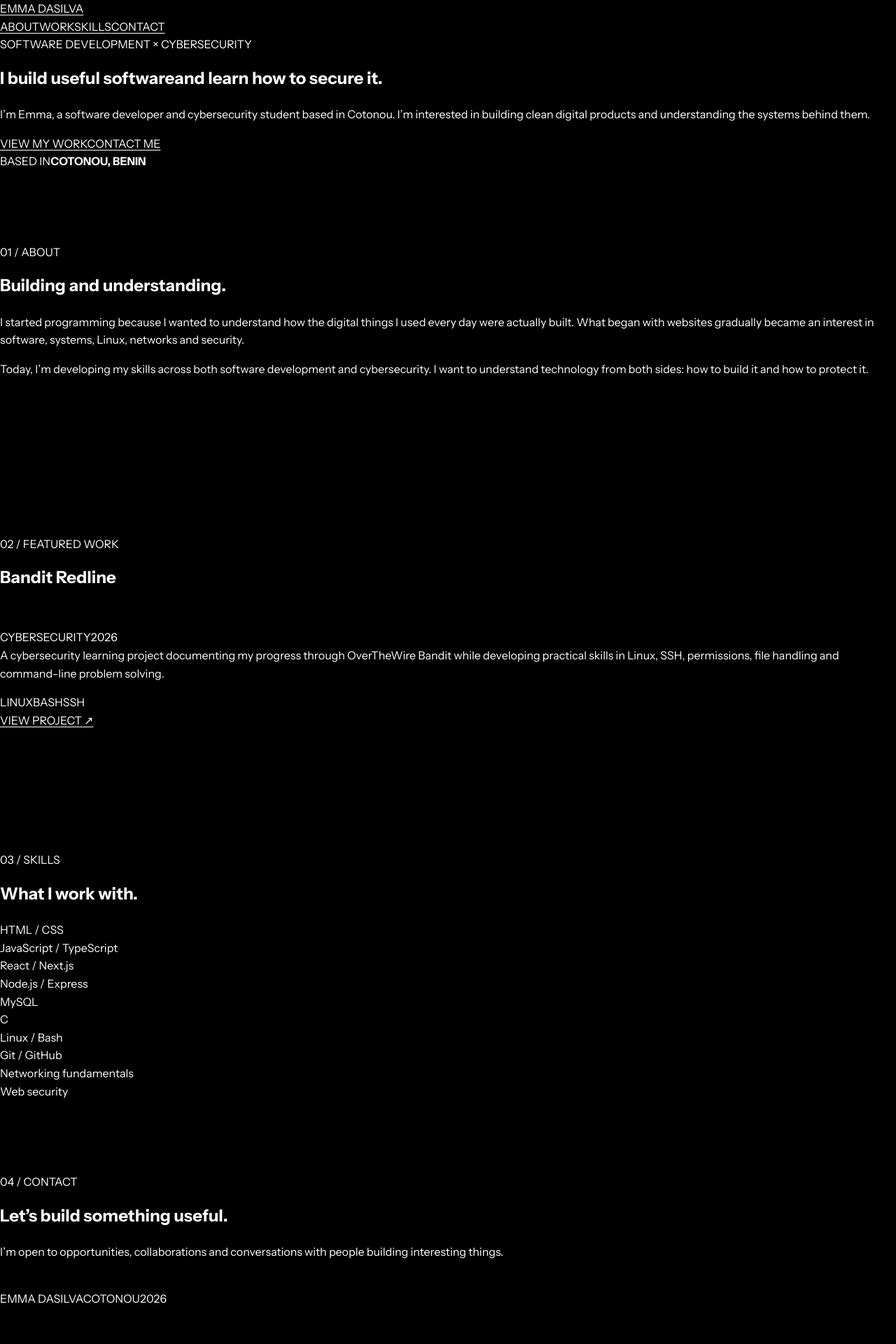
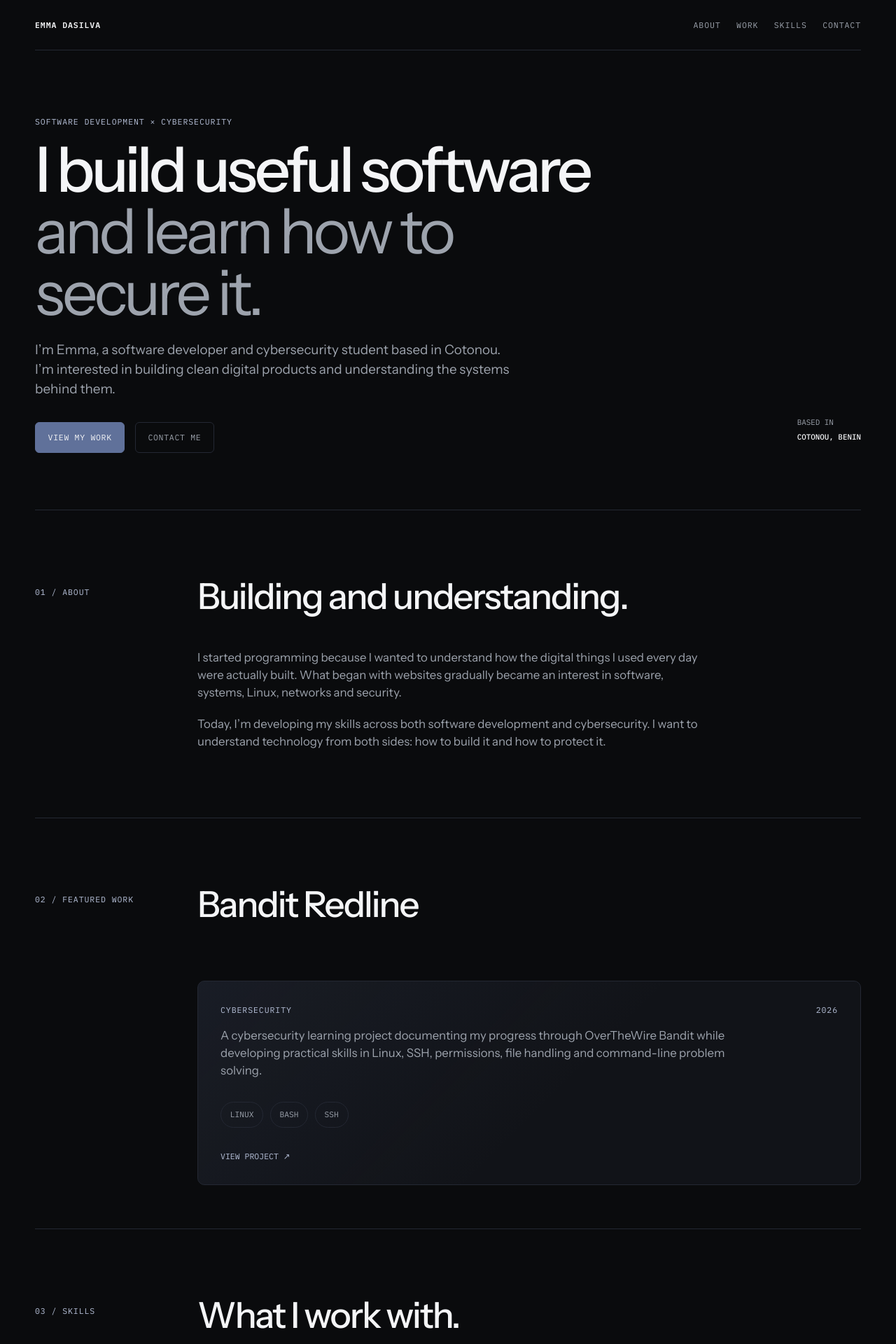
Before and after one commit to emma-dasilva-dev/emma-dasilva-portfolio, a Next.js app: page / in a window 1280 px wide. Shown: the top 1920 px of the page at 70% size. Before the commit the page ends 1877 px from the top, so only its background shows below. Built offline with nearby package versions, Linux system fonts and the light colour scheme.

Commit message:
style: rebuild redesign branch around simple animated UI

```diff
--- a/src/styles/globals.css
+++ b/src/styles/globals.css
@@ -1,27 +1,455 @@
-@import "./tokens.css";
-@import "./utilities.css";
-*,*::before,*::after { box-sizing:border-box; }
-html { width:100%; min-height:100%; color-scheme:dark; background:var(--color-background); overflow-y:auto; scroll-behavior:auto; }
-body { width:100%; min-width:20rem; min-height:100dvh; margin:0; padding:0; background:var(--color-background); color:var(--color-text); font-family:var(--font-sans); font-size:1rem; line-height:1.6; text-rendering:optimizeLegibility; -webkit-font-smoothing:antialiased; -moz-osx-font-smoothing:grayscale; }
-h1,h2,h3,p { margin-block-start:0; }
-img,picture,svg { display:block; max-width:100%; }
-button,input,textarea,select { font:inherit; }
-a { color:inherit; text-decoration-thickness:1px; text-underline-offset:.2em; }
-a:hover { color:var(--color-accent); }
-::selection { background:var(--color-accent); color:var(--color-black); }
-:focus-visible { outline:2px solid var(--color-focus); outline-offset:3px; }
-[id] { scroll-margin-top:var(--space-4); }
-.skip-link { position:fixed; top:var(--space-3); left:var(--space-3); z-index:1000; transform:translateY(-200%); padding:var(--space-2) var(--space-3); border:var(--border-width) solid var(--color-focus); border-radius:var(--radius-sm); background:var(--color-background); color:var(--color-text); }
-.skip-link:focus-visible { transform:translateY(0); }
-.foundation { min-height:100dvh; }
-.foundation__label { margin-bottom:var(--space-3); color:var(--color-accent); font-family:var(--font-mono); font-size:.75rem; letter-spacing:.08em; text-transform:uppercase; }
-.foundation__title { max-width:18ch; margin-bottom:var(--space-4); font-size:clamp(2rem,5vw,3.25rem); line-height:1.08; }
-.foundation__copy { max-width:44rem; margin-bottom:var(--space-6); color:var(--color-text-muted); }
-.foundation__meta { display:flex; flex-wrap:wrap; gap:var(--space-3) var(--space-6); padding-top:var(--space-4); border-top:var(--border-width) solid var(--color-border); color:var(--color-text-muted); font-family:var(--font-mono); font-size:.8125rem; }
+:root {
+  --bg: #0a0b0d;
+  --surface: #111318;
+  --text: #f4f5f7;
+  --muted: #9da3ad;
+  --line: #242833;
+  --accent: #60719a;
+  --accent-deep: #4d5d82;
+  --accent-soft: #b6c0d8;
+  --max: 1180px;
+}
 
-/* macOS-style Finder folders used by the hidden desktop layer */
-[class*="fileIcon"] { position:relative!important; display:block!important; width:64px!important; height:49px!important; margin:4px auto 9px!important; border-radius:6px 7px 8px 8px!important; background:linear-gradient(180deg,#58b7ff 0%,#168be8 100%)!important; box-shadow:inset 0 1px 0 rgba(255,255,255,.48),0 3px 7px rgba(0,0,0,.3)!important; color:transparent!important; font-size:0!important; overflow:visible!important; }
-[class*="fileIcon"]::before { content:""; position:absolute; z-index:-1; top:-8px; left:4px; width:28px; height:15px; border-radius:6px 6px 0 0; background:linear-gradient(180deg,#78c8ff,#45aaf5); box-shadow:inset 0 1px 0 rgba(255,255,255,.5); }
-[class*="fileIcon"]::after { content:""; position:absolute; inset:5px 4px auto; height:1px; border-radius:999px; background:rgba(255,255,255,.28); }
+*,
+*::before,
+*::after {
+  box-sizing: border-box;
+}
 
-@media (prefers-reduced-motion:reduce) { html { scroll-behavior:auto; } *,*::before,*::after { scroll-behavior:auto!important; transition-duration:.01ms!important; animation-duration:.01ms!important; animation-iteration-count:1!important; } }
+html {
+  scroll-behavior: auto;
+  background: var(--bg);
+}
+
+body {
+  margin: 0;
+  min-height: 100vh;
+  background: var(--bg);
+  color: var(--text);
+  font-family: var(--font-instrument-sans), Arial, Helvetica, sans-serif;
+  line-height: 1.5;
+  -webkit-font-smoothing: antialiased;
+}
+
+a {
+  color: inherit;
+  text-decoration: none;
+}
+
+::selection {
+  color: white;
+  background: var(--accent);
+}
+
+main {
+  min-height: 100vh;
+}
+
+.nav-shell,
+.hero,
+.section,
+.contact,
+footer {
+  width: min(calc(100% - 2rem), var(--max));
+  margin-inline: auto;
+}
+
+.nav-shell {
+  min-height: 72px;
+  display: flex;
+  align-items: center;
+  justify-content: space-between;
+  border-bottom: 1px solid var(--line);
+}
+
+.logo,
+.nav-shell nav,
+.eyebrow,
+.section-heading p,
+.project-meta,
+.contact-label,
+footer {
+  font-family: var(--font-ibm-plex-mono), monospace;
+  font-size: 0.72rem;
+  letter-spacing: 0.08em;
+  text-transform: uppercase;
+}
+
+.logo {
+  font-weight: 600;
+}
+
+.nav-shell nav {
+  display: flex;
+  gap: 1.4rem;
+  color: var(--muted);
+}
+
+.nav-shell a,
+.contact-links a,
+.project-card > a {
+  transition:
+    color 180ms ease,
+    transform 180ms ease;
+}
+
+.nav-shell a:hover,
+.contact-links a:hover,
+.project-card > a:hover {
+  color: var(--accent-soft);
+}
+
+.hero {
+  min-height: 82vh;
+  display: grid;
+  grid-template-columns: minmax(0, 1fr) auto;
+  gap: 3rem;
+  align-items: center;
+  padding: 5rem 0;
+}
+
+.hero-copy {
+  max-width: 800px;
+}
+
+.eyebrow,
+.section-heading p,
+.contact-label {
+  color: var(--accent-soft);
+}
+
+.hero h1 {
+  margin: 1rem 0 0;
+  font-size: clamp(3rem, 7vw, 6.2rem);
+  line-height: 0.98;
+  letter-spacing: -0.055em;
+  font-weight: 500;
+}
+
+.hero-line-wrap {
+  display: block;
+  overflow: hidden;
+}
+
+.hero-line {
+  display: block;
+}
+
+.hero-line-muted {
+  color: var(--muted);
+  font-weight: 400;
+}
+
+.hero-intro {
+  max-width: 680px;
+  margin-top: 1.5rem;
+  color: var(--muted);
+  font-size: clamp(1rem, 1.5vw, 1.18rem);
+}
+
+.hero-actions {
+  display: flex;
+  gap: 0.9rem;
+  margin-top: 2rem;
+}
+
+.button {
+  display: inline-flex;
+  min-height: 44px;
+  align-items: center;
+  justify-content: center;
+  padding: 0 1.1rem;
+  border: 1px solid var(--line);
+  border-radius: 6px;
+  font-family: var(--font-ibm-plex-mono), monospace;
+  font-size: 0.72rem;
+  letter-spacing: 0.06em;
+  transition:
+    transform 180ms ease,
+    border-color 180ms ease,
+    background 180ms ease;
+}
+
+.button:hover {
+  transform: translateY(-2px);
+}
+
+.primary {
+  background: var(--accent);
+  border-color: var(--accent);
+}
+
+.primary:hover {
+  background: var(--accent-deep);
+}
+
+.secondary {
+  color: var(--muted);
+}
+
+.secondary:hover {
+  border-color: var(--accent);
+  color: var(--text);
+}
+
+.hero-note {
+  align-self: end;
+  display: grid;
+  gap: 0.25rem;
+  padding-bottom: 1rem;
+  color: var(--muted);
+  font-family: var(--font-ibm-plex-mono), monospace;
+  font-size: 0.68rem;
+}
+
+.hero-note strong {
+  color: var(--text);
+  font-weight: 500;
+}
+
+.section {
+  padding: 6rem 0;
+  border-top: 1px solid var(--line);
+}
+
+.section-heading {
+  display: grid;
+  grid-template-columns: 200px 1fr;
+  gap: 2rem;
+  align-items: start;
+  margin-bottom: 3rem;
+}
+
+.section-heading h2 {
+  margin: 0;
+  font-size: clamp(2rem, 4vw, 3.75rem);
+  line-height: 1.05;
+  letter-spacing: -0.04em;
+  font-weight: 500;
+}
+
+.about-copy {
+  margin-left: 232px;
+  max-width: 720px;
+  display: grid;
+  gap: 1.2rem;
+  color: var(--muted);
+  font-size: 1.05rem;
+}
+
+.about-copy p {
+  margin: 0;
+}
+
+.project-card {
+  margin-left: 232px;
+  padding: 2rem;
+  background:
+    linear-gradient(135deg, rgba(96, 113, 154, 0.10), transparent 55%),
+    var(--surface);
+  border: 1px solid var(--line);
+  border-radius: 10px;
+  display: grid;
+  gap: 2rem;
+  transition:
+    border-color 220ms ease,
+    transform 220ms ease;
+}
+
+.project-card:hover {
+  border-color: rgba(182, 192, 216, 0.45);
+  transform: translateY(-3px);
+}
+
+.project-copy {
+  display: grid;
+  gap: 1rem;
+}
+
+.project-meta {
+  display: flex;
+  justify-content: space-between;
+  color: var(--accent-soft);
+}
+
+.project-copy p {
+  max-width: 760px;
+  margin: 0;
+  color: var(--muted);
+  font-size: 1.05rem;
+}
+
+.project-stack {
+  display: flex;
+  flex-wrap: wrap;
+  gap: 0.6rem;
+}
+
+.project-stack span,
+.skill {
+  border: 1px solid var(--line);
+  border-radius: 999px;
+  padding: 0.55rem 0.8rem;
+  font-family: var(--font-ibm-plex-mono), monospace;
+  font-size: 0.7rem;
+  color: var(--muted);
+  transition:
+    color 180ms ease,
+    border-color 180ms ease,
+    transform 180ms ease;
+}
+
+.skill:hover,
+.project-stack span:hover {
+  color: var(--text);
+  border-color: var(--accent);
+  transform: translateY(-2px);
+}
+
+.project-card > a {
+  width: fit-content;
+  font-family: var(--font-ibm-plex-mono), monospace;
+  font-size: 0.72rem;
+  color: var(--accent-soft);
+}
+
+.skills-grid {
+  margin-left: 232px;
+  display: flex;
+  flex-wrap: wrap;
+  gap: 0.7rem;
+}
+
+.contact {
+  margin-top: 4rem;
+  padding: 4.5rem;
+  background:
+    linear-gradient(115deg, var(--accent-deep), var(--accent), #7483a7);
+  background-size: 180% 180%;
+  border-radius: 12px;
+  display: grid;
+  grid-template-columns: minmax(0, 1fr) auto;
+  gap: 3rem;
+  align-items: end;
+}
+
+.contact h2 {
+  max-width: 700px;
+  margin: 1rem 0 0;
+  font-size: clamp(2.5rem, 5vw, 4.8rem);
+  line-height: 1;
+  letter-spacing: -0.05em;
+  font-weight: 500;
+}
+
+.contact-copy > p:last-child {
+  max-width: 620px;
+  margin: 1.25rem 0 0;
+  color: rgba(255, 255, 255, 0.8);
+}
+
+.contact-links {
+  display: grid;
+  gap: 0.8rem;
+  min-width: 140px;
+  font-family: var(--font-ibm-plex-mono), monospace;
+  font-size: 0.72rem;
+}
+
+.contact-links span {
+  color: rgba(255, 255, 255, 0.75);
+}
+
+footer {
+  display: grid;
+  grid-template-columns: 1fr auto auto;
+  gap: 2rem;
+  padding: 2rem 0;
+  color: var(--muted);
+}
+
+@media (max-width: 800px) {
+  .nav-shell nav {
+    gap: 0.8rem;
+    font-size: 0.64rem;
+  }
+
+  .hero {
+    min-height: auto;
+    grid-template-columns: 1fr;
+    padding: 4rem 0;
+  }
+
+  .hero-note {
+    justify-self: start;
+  }
+
+  .section-heading {
+    grid-template-columns: 1fr;
+  }
+
+  .about-copy,
+  .project-card,
+  .skills-grid {
+    margin-left: 0;
+  }
+
+  .contact {
+    padding: 2rem;
+    grid-template-columns: 1fr;
+  }
+}
+
+@media (max-width: 560px) {
+  .nav-shell {
+    align-items: flex-start;
+    flex-direction: column;
+    gap: 0.8rem;
+    padding: 1rem 0;
+  }
+
+  .nav-shell nav {
+    width: 100%;
+    justify-content: space-between;
+  }
+
+  .hero h1 {
+    font-size: clamp(2.8rem, 14vw, 4.2rem);
+  }
+
+  .hero-actions {
+    flex-direction: column;
+    align-items: stretch;
+  }
+
+  .section {
+    padding: 4.5rem 0;
+  }
+
+  .contact {
+    width: calc(100% - 2rem);
+    border-radius: 8px;
+  }
+
+  footer {
+    grid-template-columns: 1fr auto;
+  }
+
+  footer span:nth-child(2) {
+    display: none;
+  }
+}
+
+@media (prefers-reduced-motion: reduce) {
+  html {
+    scroll-behavior: auto;
+  }
+
+  *,
+  *::before,
+  *::after {
+    transition-duration: 0.01ms !important;
+    animation-duration: 0.01ms !important;
+    animation-iteration-count: 1 !important;
+  }
+}
```
